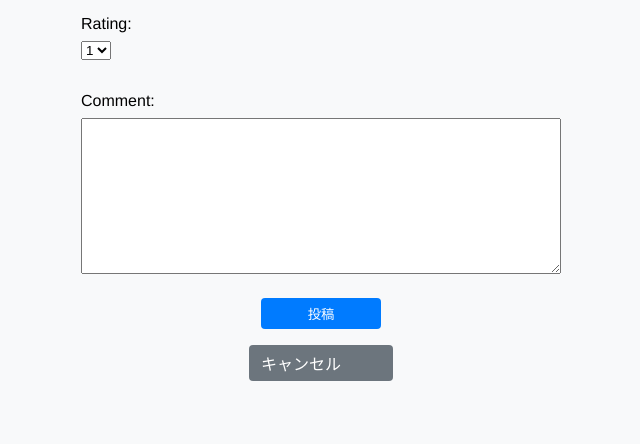
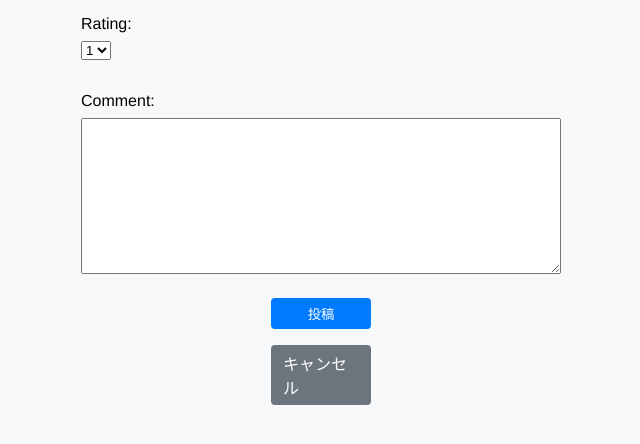
Before and after one commit to 97958697/my-first-portfolio, a Django app: page /reviews/create/1/ in a window 1280 px wide. Shown: the part 216-660 px from the top of the page, without its empty margins (319-959 px from the left). Run offline with Django 5.2, Linux system fonts and the light colour scheme; a user stored in the database is signed in; tables that the repository leaves empty hold one stand-in row (values such as "Sample post").

Commit message:
feat: レビュー投稿ページのボタンサイズを統一

```diff
--- a/static/css/styles.css
+++ b/static/css/styles.css
@@ -274,8 +274,9 @@ form {
   margin: 0.5rem;
   align-self: center;
 }
-/* キャンセルボタンを投稿ボタンと同じ幅に設定 */
-.review-create-container form button,
+/* キャンセルボタンを投稿ボタンと同じ幅に統一 */
+.review-create-container form button.btn-primary,
 .review-create-container form .cancel-btn {
-  min-width: 120px;
+  width: 100px;
+  box-sizing: border-box;
 }
```
